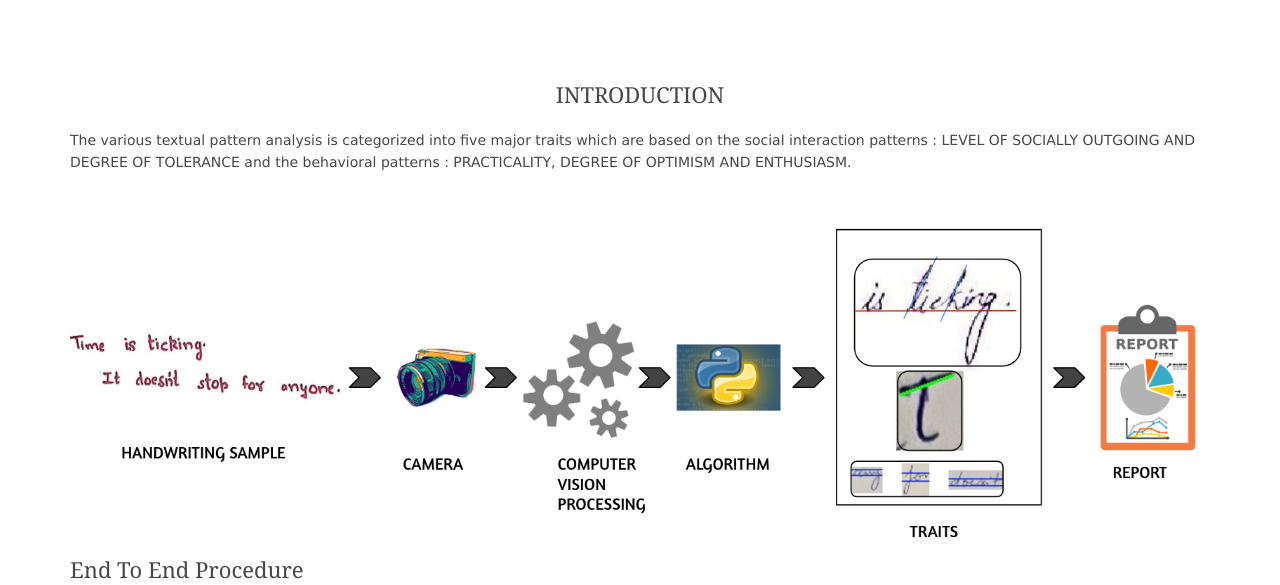
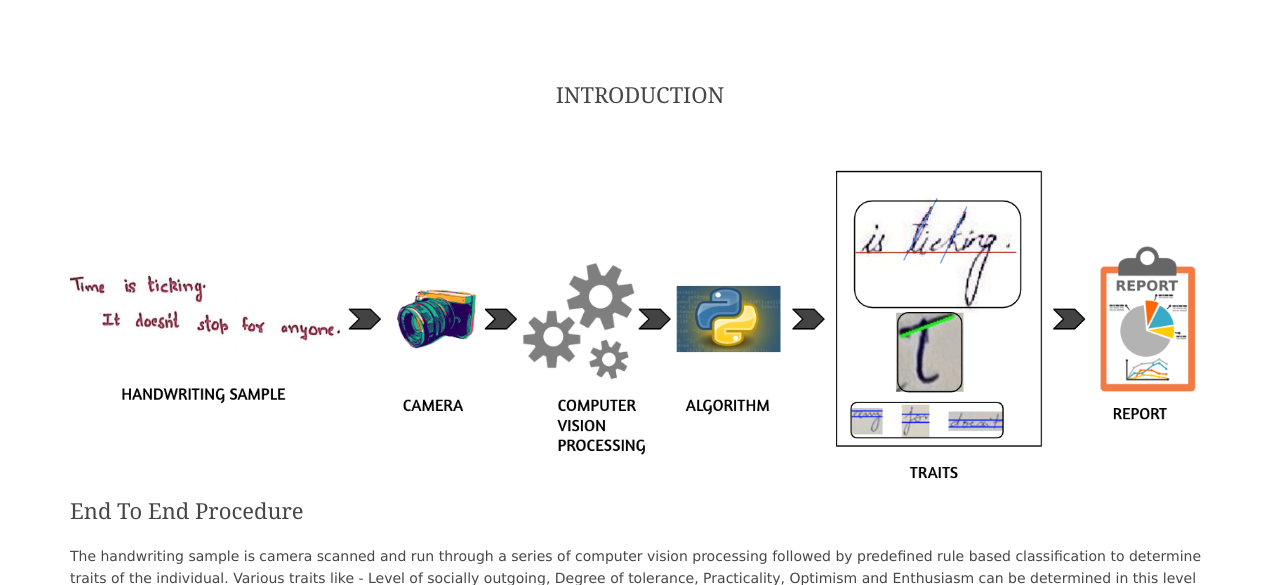
Before and after one commit to Vidya1899/Graphology-App, a Flask app: page / in a window 1280 px wide. Shown: the part 932-1517 px from the top of the page. Run offline with Flask 2, Linux system fonts and the light colour scheme; parts of the project's set-up code (start-up, migrations or seed data) failed here and were passed over.

Commit message:
clean_index

```diff
--- a/templates/index.html
+++ b/templates/index.html
@@ -136,7 +136,7 @@ Licence URI: https://www.os-templates.com/template-terms
       <!--p>The various textual pattern analysis is categorized into five major traits which are based on the social interaction patterns : LEVEL OF SOCIALLY OUTGOING AND DEGREE OF TOLERANCE and the behavioral patterns : PRACTICALITY, DEGREE OF OPTIMISM AND ENTHUSIASM.</p-->
     <article class="content">
       <!--h4 class="heading"></h4-->
-      <p>The various textual pattern analysis is categorized into five major traits which are based on the social interaction patterns : LEVEL OF SOCIALLY OUTGOING AND DEGREE OF TOLERANCE and the behavioral patterns : PRACTICALITY, DEGREE OF OPTIMISM AND ENTHUSIASM.</p>
+      <!--p>The various textual pattern analysis is categorized into five major traits which are based on the social interaction patterns : LEVEL OF SOCIALLY OUTGOING AND DEGREE OF TOLERANCE and the behavioral patterns : PRACTICALITY, DEGREE OF OPTIMISM AND ENTHUSIASM.</p-->
       <!--p class="btmspace-30">Tincidunt quis posuere id justo aenean velit ipsum tincidunt aliquet lacinia nec pharetra in purus proin auctor justo ac sem.</p-->
       <!--p><a class="btn" href="#">Donec rutrum justo at <i class="fas fa-angle-right"></i></a></p-->
     <figure class="image center"><a class="imgover"></a><img src="images/highlevel.png" alt=""></a></figure>
```
